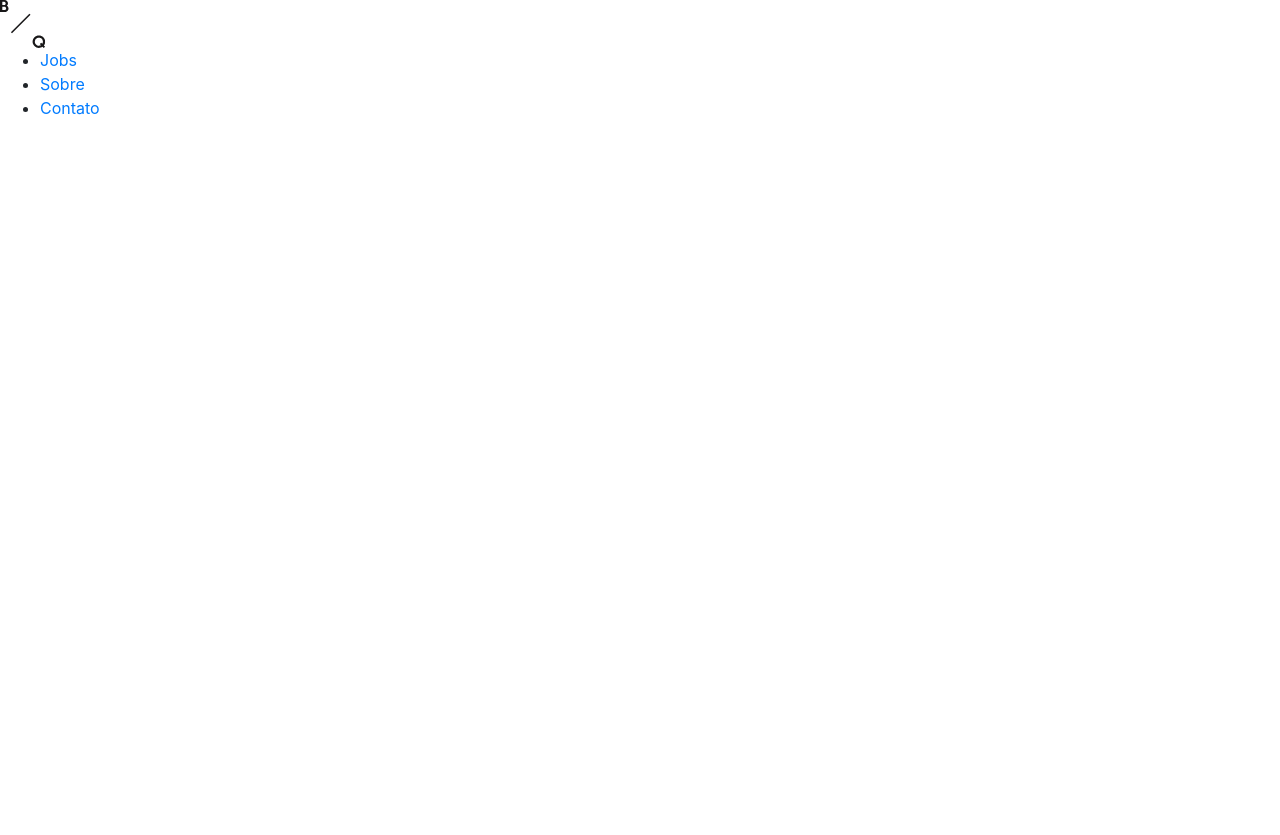
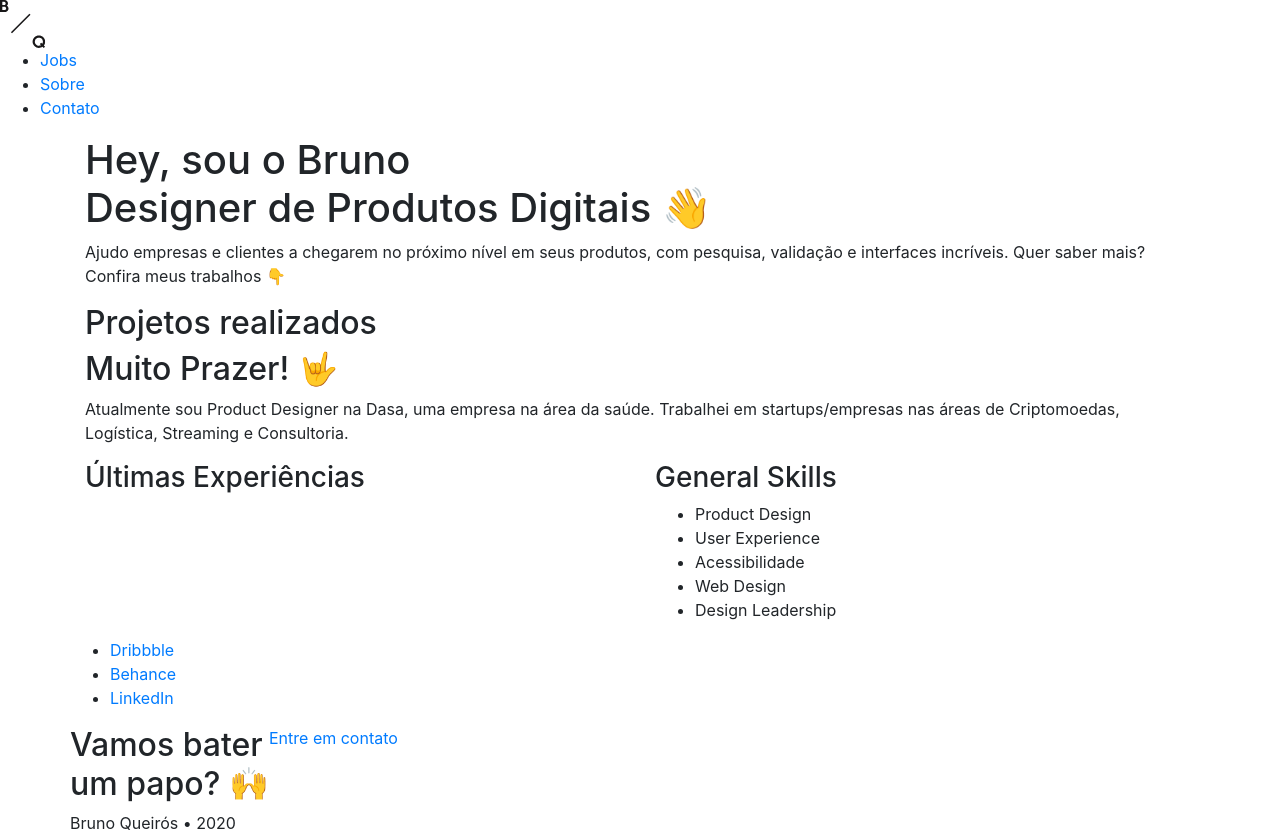
Before and after one commit to bqdesigner/site-bq, a website: page v1/index.html in a window 1280 px wide. Before the commit the page ends 800 px from the top, so only its background shows below. Drawn offline with nearby package versions, Linux system fonts and the light colour scheme.

Commit message:
Base html content

```diff
--- a/v1/index.html
+++ b/v1/index.html
@@ -43,5 +43,57 @@
             </ul>
         </nav>
     </header>
+    <main class="container">
+        <section id="presentation">
+            <h1>
+                Hey, sou o Bruno <br/>
+                Designer de Produtos Digitais 👋
+            </h1>
+            <p>
+                Ajudo empresas e clientes a chegarem no próximo nível em seus produtos, com pesquisa, validação e interfaces incríveis. Quer saber mais? Confira meus trabalhos 👇
+            </p>
+        </section>
+        <section id="jobs-done">
+            <h2> Projetos realizados </h2>
+
+        </section>
+        <section id="profile">
+            <h2> Muito Prazer! 🤟 </h2>
+            <p> Atualmente sou Product Designer na Dasa, uma empresa na área da saúde. Trabalhei em startups/empresas nas áreas de Criptomoedas, Logística, Streaming e Consultoria. </p>
+            <div class="row">
+                <div class="col-md-6 col-12">
+                    <h3> Últimas Experiências </h3>
+
+                </div>
+                <div class="col-md-6 col-12">
+                    <h3> General Skills </h3>
+                    <ul>
+                        <li> Product Design </li>
+                        <li> User Experience</li>
+                        <li> Acessibilidade </li>
+                        <li> Web Design </li>
+                        <li> Design Leadership </li>
+                    </ul>
+                </div>
+            </div>
+            <div class="row social-media">
+                <ul>
+                    <li><a href="#"> Dribbble </a></li>
+                    <li><a href="#"> Behance </a></li>
+                    <li><a href="#"> LinkedIn</a></li>
+                </ul>
+            </div>
+        </section>
+    </main>
+    <footer class="container">
+        <div class="row">
+            <h2> Vamos bater <br/> um papo? 🙌 </h2>
+            <a href="#"> Entre em contato </a>
+        </div>
+        <div class="row">
+            <span> Bruno Queirós • 2020 </span>
+        </div>
+    </footer>
+
 </body>
 </html>
```
Also changed, not shown: 1 other file.
